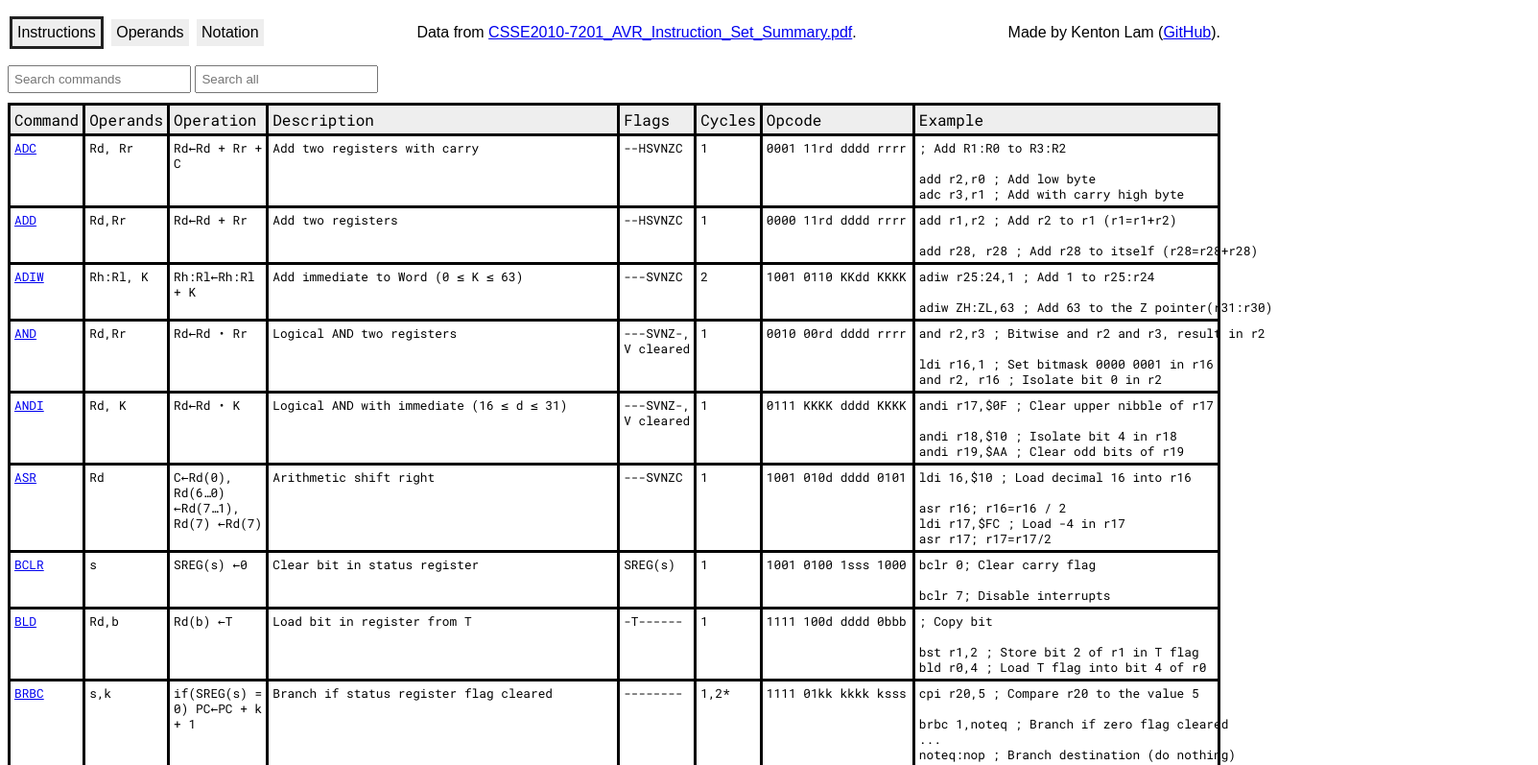
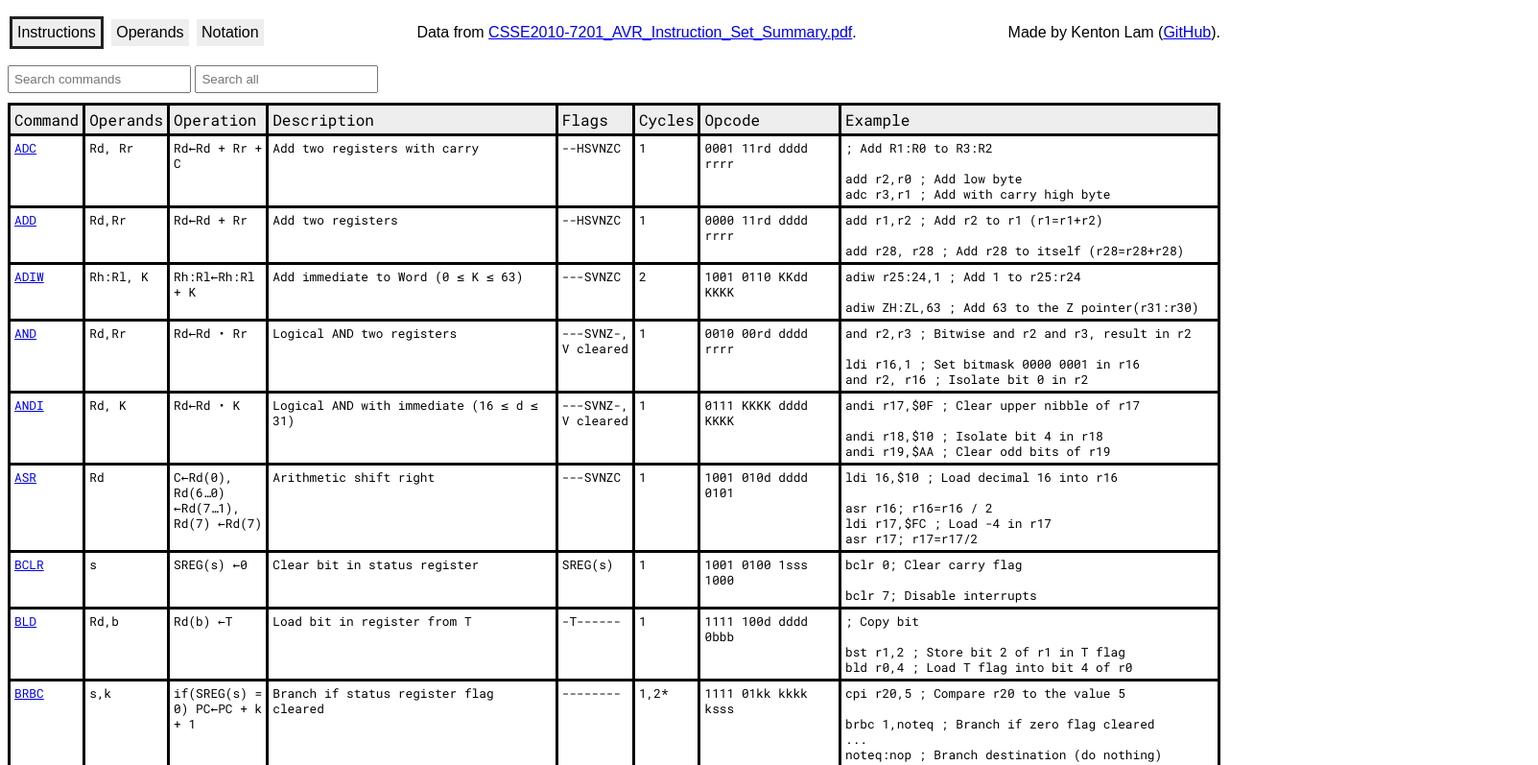
Before and after one commit to katrinafyi/atmel-avr-isa, a plain HTML site: page index.html in a window 1280 px wide. Shown: the top 797 px of the page at 96% size, 1603 px wide, since content can reach past the window. Drawn offline with Linux system fonts and the light colour scheme.

Commit message:
Horizontal scroll for examples.

```diff
--- a/style.css
+++ b/style.css
@@ -72,5 +72,8 @@ td {
     width: 20ch;
 }
 #instructions .example, #instructions .example pre {
-    width: 40ch;
+    width: 50ch;
 }
+#instructions .example {
+    overflow-x: auto;
+}
```
